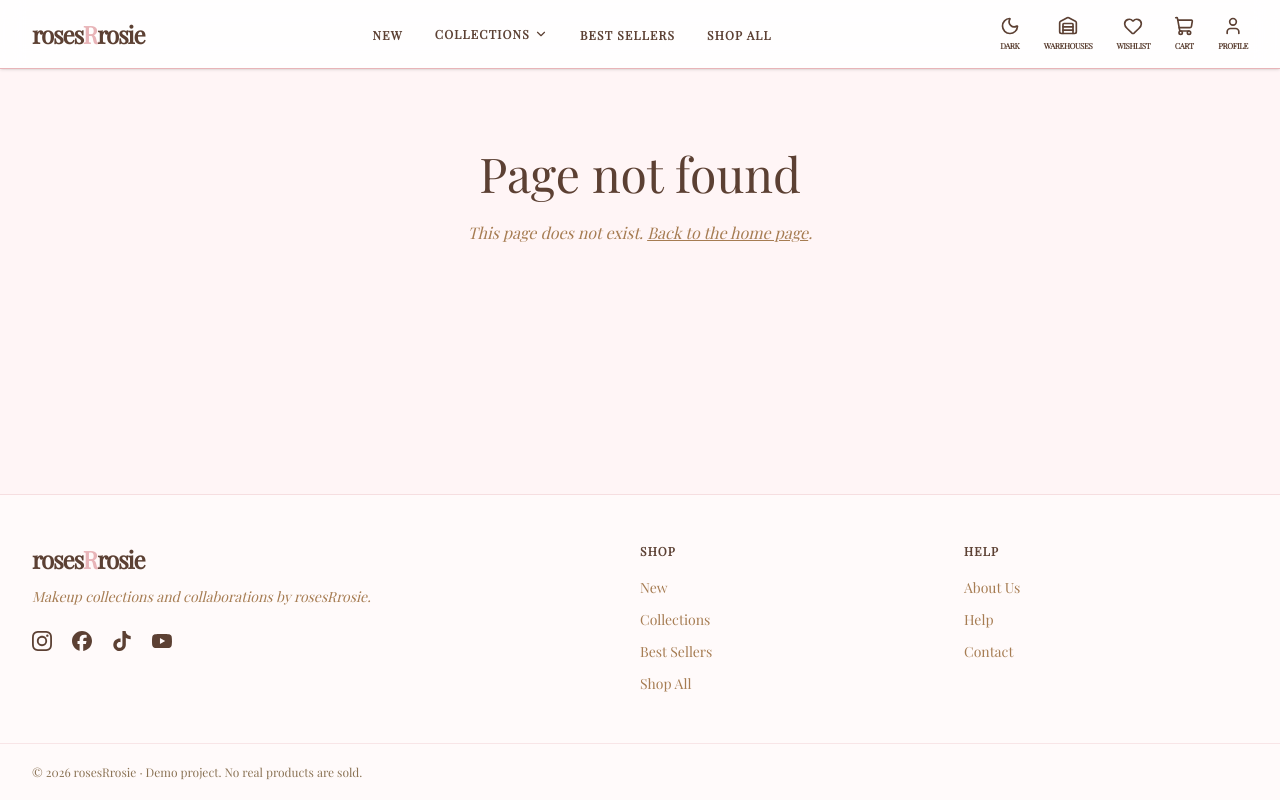
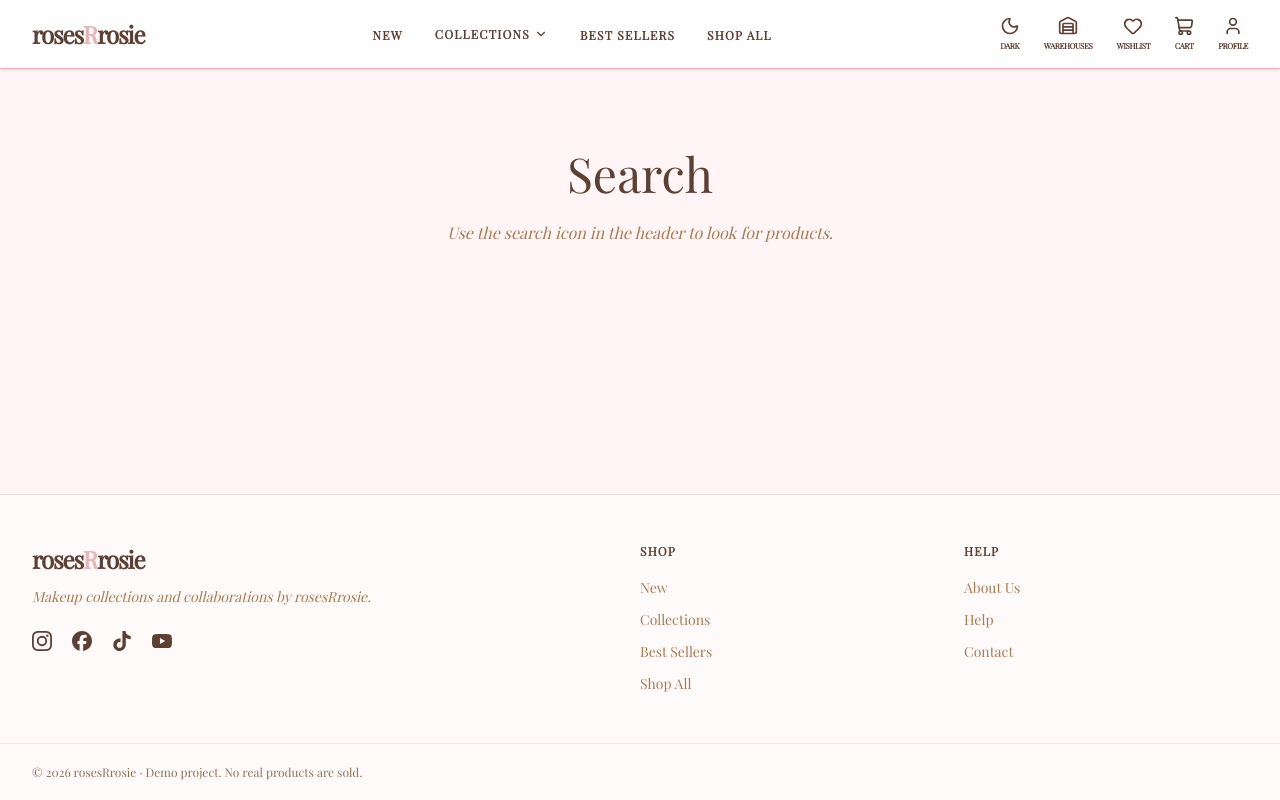
Before and after one commit to whoisnehir/rosesRrosie, a React (Vite) app in the folder frontend/: page /search in a window 1280 px wide. Built offline with nearby package versions, Linux system fonts and the light colour scheme.

Commit message:
feat: add search results page

```diff
--- a/frontend/src/App.jsx
+++ b/frontend/src/App.jsx
@@ -9,6 +9,7 @@ import CollectionPage from './pages/CollectionPage';
 import BestSellersPage from './pages/BestSellersPage';
 import ShopPage from './pages/ShopPage';
 import ProductPage from './pages/ProductPage';
+import SearchPage from './pages/SearchPage';
 import AboutPage from './pages/AboutPage';
 import HelpPage from './pages/HelpPage';
 import ContactPage from './pages/ContactPage';
@@ -37,6 +38,7 @@ function App() {
                     <Route path="/best-sellers" element={<BestSellersPage />} />
                     <Route path="/shop" element={<ShopPage />} />
                     <Route path="/product/:id" element={<ProductPage />} />
+                    <Route path="/search" element={<SearchPage />} />
                     <Route path="/about" element={<AboutPage />} />
                     <Route path="/help" element={<HelpPage />} />
                     <Route path="/contact" element={<ContactPage />} />
--- /dev/null
+++ b/frontend/src/pages/SearchPage.jsx
@@ -0,0 +1,21 @@
+import { useSearchParams } from 'react-router-dom';
+import PlaceholderPage from '../components/PlaceholderPage';
+
+const SearchPage = () => {
+    const [searchParams] = useSearchParams();
+    const term = searchParams.get('q');
+
+    if (!term) {
+        return (
+            <PlaceholderPage title="Search">Use the search icon in the header to look for products.</PlaceholderPage>
+        );
+    }
+
+    return (
+        <PlaceholderPage title={`Results for “${term}”`}>
+            Search results will appear here once the products are added.
+        </PlaceholderPage>
+    );
+};
+
+export default SearchPage;
```
